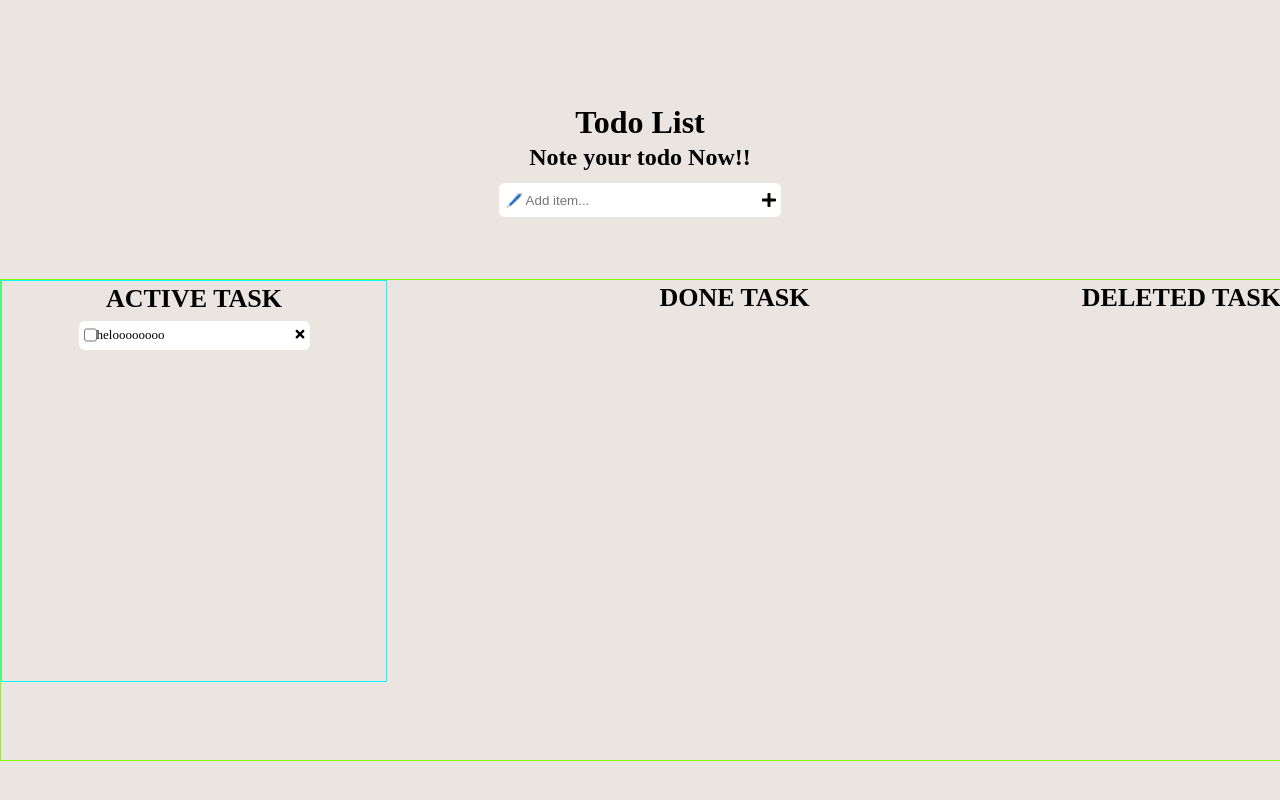
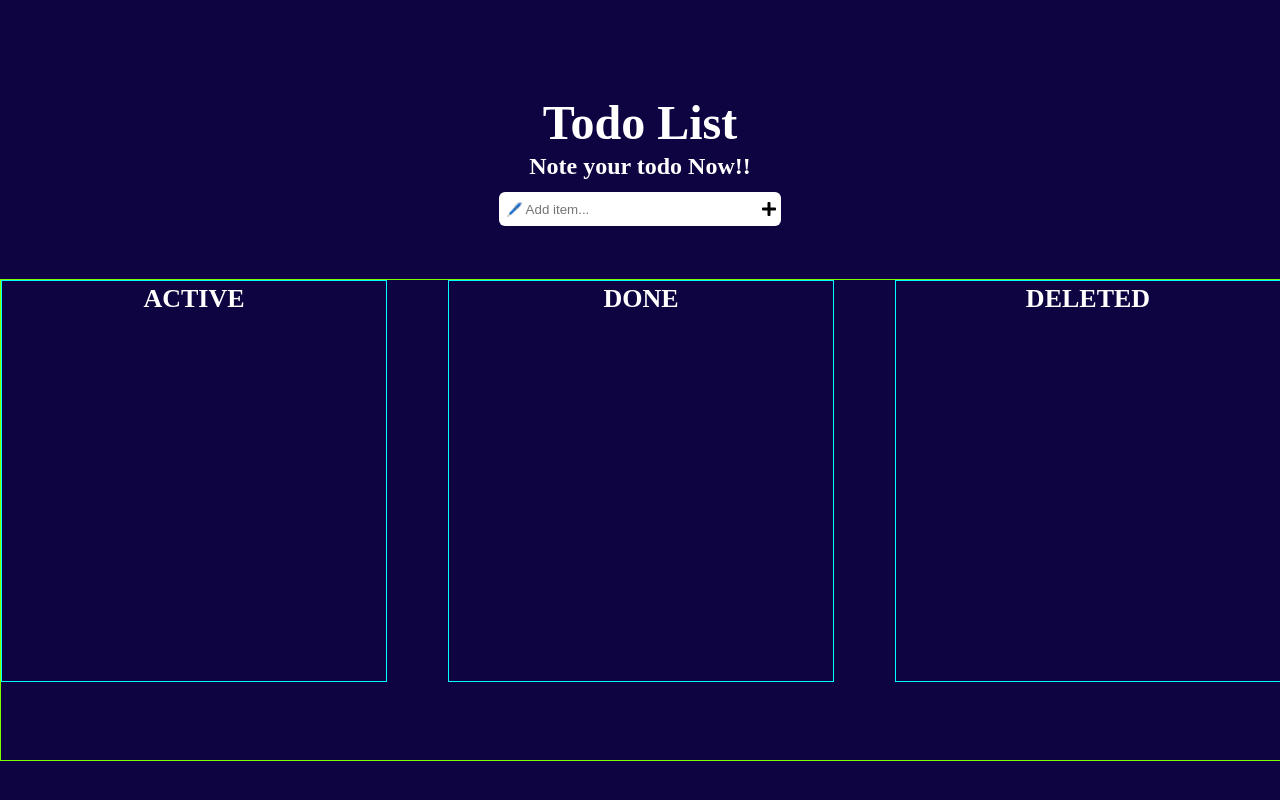
Before and after one commit to alenbabu/Todolist-react, a React (Create React App) app: page / in a window 1280 px wide. Built offline with nearby package versions, Linux system fonts and the light colour scheme.

Commit message:
active,done,deleleted div added,  todo list is iterating fine in active task

```diff
--- a/src/App.css
+++ b/src/App.css
@@ -4,7 +4,11 @@
   }
 
   body {
-    background-color: #ebe5e1;
+    background-color: #0e0441;
+  }
+
+  #main-heading{
+    font-size: 3em;
   }
 
   .main-body{
@@ -16,6 +20,7 @@
   }
 
   h1,h2{
+    color: white;
     text-align: center;
     margin-top: 3px;
   }
@@ -58,7 +63,7 @@
     justify-content: space-between;
   }
 
-  .active-task {
+  .sub-task {
     width: 30%;
     height: 50vh;
     border: 1px solid cyan;
@@ -80,6 +85,11 @@
     padding: 5px;
   }
 
+  .todo-list{
+    margin-right: .5em;
+    background-color: white;
+  }
+
   .left{
     display: flex;
     flex-direction: row;
--- a/src/App.js
+++ b/src/App.js
@@ -9,34 +9,40 @@ function App() {
     <div className="main-body">
       <div className="app">
         <div className="heading">
-          <h1>Todo List </h1>
+          <h1 id="main-heading">Todo List </h1>
           <h2>Note your todo Now!!</h2>
 
         </div>
         <div className="input">
-          <input type="text" placeholder="🖊️ Add item..." />
-          <i className="fas fa-plus"></i>
+          <input value={text} onChange={(e) => setText(e.target.value)} type="text" placeholder="🖊️ Add item..." />
+          <i onClick={() => setTodos([...todos, text])} className="fas fa-plus"></i>
         </div>
       </div>
       <div className="task">
-        <div className="active-task">
-          <h1>ACTIVE TASK</h1>
+        <div className="sub-task">
+          <h1>ACTIVE</h1>
+          {todos.map((value) =>{
+            return (
               <div className="todo">
                 <div className="left">
-              <input type="checkbox" name="" id="" />
-              <p>heloooooooo</p>
+                  <input className="todo-list" type="checkbox" name="" id="" />
+                  <p>{value}</p>
                 </div>
                 <div className="right">
                   <i className="fas fa-times"></i>
                 </div>
               </div>
-        </div>
-        <div className="done-task">
-          <h1>DONE TASK</h1>
+            )
+          })}
 
         </div>
-        <div className="deleted-task">
-          <h1>DELETED TASK</h1>
+        <div className="sub-task">
+          <h1>DONE</h1>
+
+
+        </div>
+        <div className="sub-task">
+          <h1>DELETED</h1>
 
         </div>
       </div>
```
Lines whose indentation alone changed are shown as unchanged.
